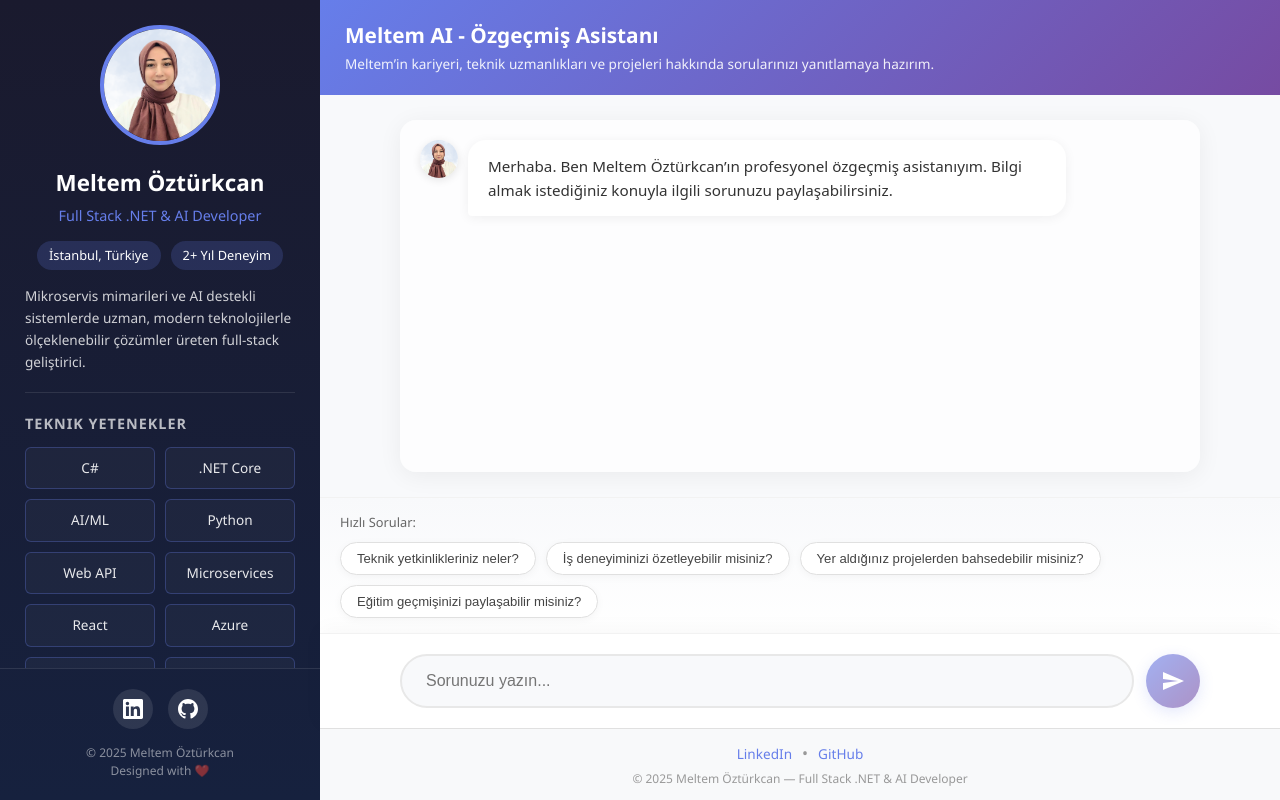
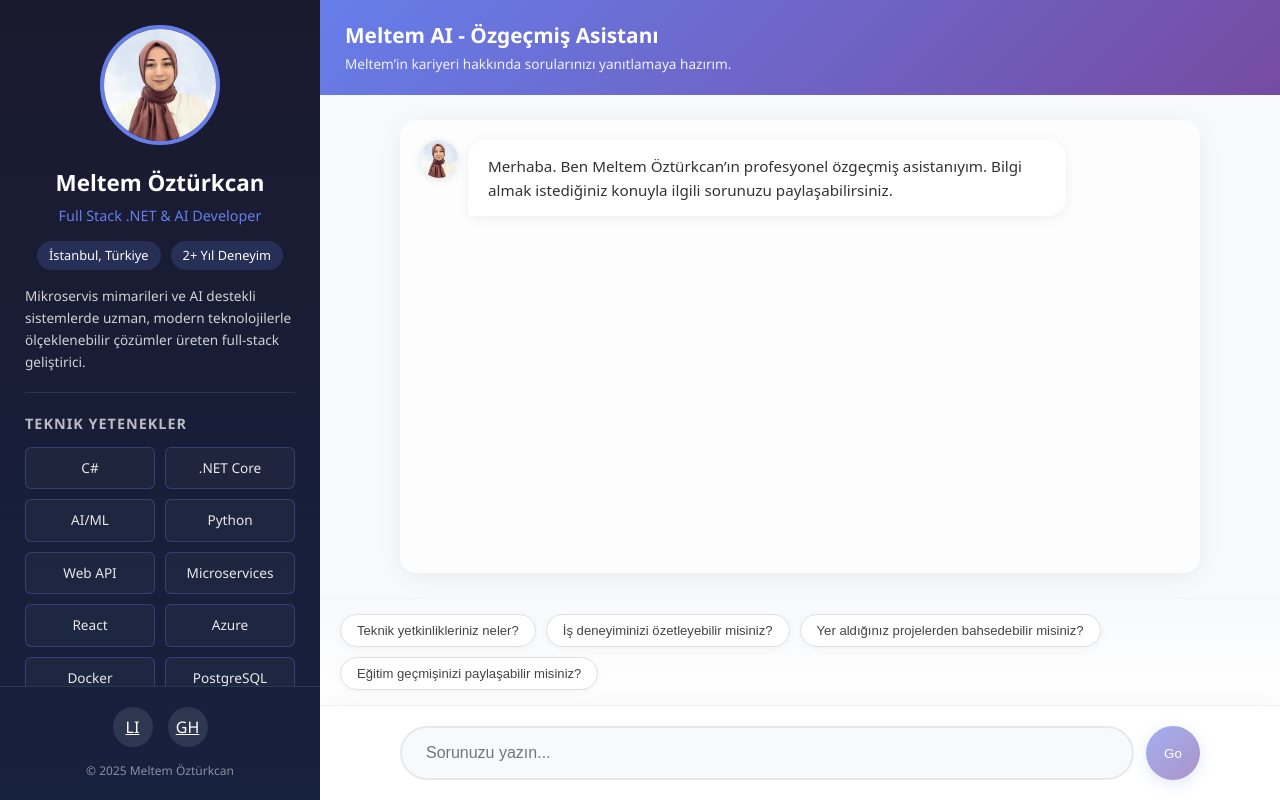
Before and after one commit to meltemozturkcan/cv-assistant-ui, a React app: page / in a window 1280 px wide. Built offline with nearby package versions, Linux system fonts and the light colour scheme; the HTML template or start-up script is replaced by a standard one.

Commit message:
feat: improve CV assistant UI son

```diff
--- a/src/App.css
+++ b/src/App.css
@@ -23,6 +23,10 @@ body {
   display: flex;
   flex-direction: column;
   flex-shrink: 0;
+  height: 100vh;
+  /* Animasyon ekledik */
+  transition: transform 0.3s ease-in-out;
+  z-index: 1000; /* En üstte durması için */
 }
 
 .sidebar-content {
@@ -554,54 +558,52 @@ body {
 
 /* ==================== RESPONSIVE ==================== */
 
-/* Mobil: sidebar overlay, default chat full genişlik */
+
 @media (max-width: 900px) {
   .mobile-header {
     display: flex;
+    position: sticky;
+    top: 0;
+    z-index: 900;
   }
 
   .sidebar {
-    position: fixed;
+    position: fixed; /* Mobilde sayfadan bağımsız olsun */
     top: 0;
     left: 0;
     height: 100vh;
-    width: 80%;
+    width: 80%; /* Genişlik ayarı */
     max-width: 320px;
-    z-index: 100;
+
+    /* VARSAYILAN OLARAK EKRAN DIŞINA İTİYORUZ */
+    transform: translateX(-100%);
+    box-shadow: none;
   }
 
+  /* React'ten 'open' class'ı geldiğinde içeri kaydır */
+  .sidebar.open {
+    transform: translateX(0);
+    box-shadow: 10px 0 30px rgba(0,0,0,0.5);
+  }
+
+  /* Sidebar açılınca main content'in ezilmesini engeller */
   .main-content {
     width: 100%;
   }
 
-  .chat-header {
-    display: none;
-  }
-
-  .message {
-    max-width: 90%;
-  }
-
-  .bottom-questions {
-    display: none;
-  }
-
-  .quick-btns button {
-    font-size: 0.75rem;
-    padding: 5px 10px;
-  }
+  /* Mobilde header'ı sidebar'ın altında bırakmak isterseniz display: none yapabilirsiniz */
+  /* Ama overlay olduğu için gerek yok */
 }
 
-/* Desktop: sidebar her zaman görünür */
 @media (min-width: 901px) {
   .mobile-header {
     display: none;
   }
 
+  /* Desktopta her zaman görünür ve akışta yer alır */
   .sidebar {
     position: static;
-    height: auto;
-    display: flex;
+    transform: none !important; /* Mobildeki transformu iptal et */
   }
 }
 
--- a/src/App.jsx
+++ b/src/App.jsx
@@ -3,6 +3,7 @@ import axios from 'axios'
 import './App.css'
 import ReactMarkdown from 'react-markdown'
 
+// ... (Sabitleriniz: AVATAR_URL, API_URL, QUICK_QUESTIONS, SKILLS aynı kalsın) ...
 const AVATAR_URL = '/meltem.png'
 const API_URL = 'https://cv-assistant-duuy.onrender.com/ask'
 
@@ -14,39 +15,24 @@ const QUICK_QUESTIONS = [
 ]
 
 const SKILLS = [
-  'C#',
-  '.NET Core',
-  'AI/ML',
-  'Python',
-  'Web API',
-  'Microservices',
-  'React',
-  'Azure',
-  'Docker',
-  'PostgreSQL',
-  'MSSQL',
-  'GitHub'
+  'C#', '.NET Core', 'AI/ML', 'Python', 'Web API', 'Microservices',
+  'React', 'Azure', 'Docker', 'PostgreSQL', 'MSSQL', 'GitHub'
 ]
 
 function App() {
+  // ... State tanımları aynı ...
   const [messages, setMessages] = useState([
     {
       role: 'assistant',
-      content:
-        'Merhaba. Ben Meltem Öztürkcan’ın profesyonel özgeçmiş asistanıyım. Bilgi almak istediğiniz konuyla ilgili sorunuzu paylaşabilirsiniz.'
+      content: 'Merhaba. Ben Meltem Öztürkcan’ın profesyonel özgeçmiş asistanıyım. Bilgi almak istediğiniz konuyla ilgili sorunuzu paylaşabilirsiniz.'
     }
   ])
   const [input, setInput] = useState('')
   const [isLoading, setIsLoading] = useState(false)
-
-  // Sidebar mobilde açık mı?
   const [isSidebarOpen, setIsSidebarOpen] = useState(false)
 
-  // Ekran mobil mi? (sadece client’ta, ilk açılışta doğru gelsin)
-  const [isMobile, setIsMobile] = useState(() => {
-    if (typeof window === 'undefined') return false
-    return window.innerWidth <= 900
-  })
+  // isMobile state'ine artık render için ihtiyacımız yok ama overlay kontrolü için tutabiliriz
+  const [isMobile, setIsMobile] = useState(false)
 
   const messagesEndRef = useRef(null)
 
@@ -58,59 +44,44 @@ function App() {
     scrollToBottom()
   }, [messages])
 
-  // Resize ile mobil/desktop durumunu güncelle
   useEffect(() => {
-    const handleResize = () => {
-      if (typeof window === 'undefined') return
-      const mobile = window.innerWidth <= 900
-      setIsMobile(mobile)
-
-      // Desktop’a geçince sidebar hep açık olsun (görünsün)
-      if (!mobile) {
-        setIsSidebarOpen(false)
+    // İlk açılışta ve resize'da mobil kontrolü
+    const checkMobile = () => {
+      setIsMobile(window.innerWidth <= 900)
+      if (window.innerWidth > 900) {
+        setIsSidebarOpen(false) // Desktopa geçince state'i resetle
       }
     }
 
-    handleResize()
-    window.addEventListener('resize', handleResize)
-    return () => window.removeEventListener('resize', handleResize)
+    checkMobile()
+    window.addEventListener('resize', checkMobile)
+    return () => window.removeEventListener('resize', checkMobile)
   }, [])
 
   const sendMessage = async (e, questionText = null) => {
     if (e) e.preventDefault()
-
     const userMessage = questionText || input.trim()
     if (!userMessage || isLoading) return
 
     setInput('')
-    // Mobilde bir soru sorduktan sonra menüyü kapat
-    setIsSidebarOpen(false)
+    setIsSidebarOpen(false) // Mesaj gönderince mobilde menüyü kapat
 
     setMessages(prev => [...prev, { role: 'user', content: userMessage }])
     setIsLoading(true)
 
     try {
-      const response = await axios.post(API_URL, {
-        question: userMessage
-      })
-
+      const response = await axios.post(API_URL, { question: userMessage })
       const cleanedAnswer = response.data.answer
         .replace(/\n{3,}/g, '\n\n')
         .replace(/^\s+/gm, '')
         .trim()
 
-      setMessages(prev => [
-        ...prev,
-        { role: 'assistant', content: cleanedAnswer }
-      ])
+      setMessages(prev => [...prev, { role: 'assistant', content: cleanedAnswer }])
     } catch (error) {
       console.error('Hata:', error)
       setMessages(prev => [
         ...prev,
-        {
-          role: 'assistant',
-          content: 'Üzgünüm, bir hata oluştu. Lütfen tekrar deneyin.'
-        }
+        { role: 'assistant', content: 'Üzgünüm, bir hata oluştu. Lütfen tekrar deneyin.' }
       ])
     } finally {
       setIsLoading(false)
@@ -127,134 +98,84 @@ function App() {
       <div className="mobile-header">
         <button
           className="menu-btn"
-          onClick={() => setIsSidebarOpen(prev => !prev)}
+          onClick={() => setIsSidebarOpen(true)} // Sadece açma işlemi
         >
           ☰
         </button>
         <div className="mobile-title">
-          <img
-            src={AVATAR_URL}
-            alt="Meltem Öztürkcan"
-            className="mobile-avatar"
-          />
+          <img src={AVATAR_URL} alt="Meltem Öztürkcan" className="mobile-avatar" />
           <span>Meltem Öztürkcan</span>
         </div>
       </div>
 
-      {/* Sidebar
-          Desktop: her zaman render
-          Mobil: sadece isSidebarOpen = true iken render
+      {/*
+         SIDEBAR DÜZELTME:
+         Koşullu render'ı kaldırdık. className ile kontrol ediyoruz.
+         Desktopta 'sidebar', Mobilde açıkken 'sidebar open' oluyor.
       */}
-      {(!isMobile || isSidebarOpen) && (
-        <aside className="sidebar">
+      <aside className={`sidebar ${isSidebarOpen ? 'open' : ''}`}>
         <div className="sidebar-content">
           <div className="profile-section">
-              <img
-                src={AVATAR_URL}
-                alt="Meltem Öztürkcan"
-                className="avatar-img"
-              />
+            <img src={AVATAR_URL} alt="Meltem Öztürkcan" className="avatar-img" />
             <h2>Meltem Öztürkcan</h2>
             <p className="title">Full Stack .NET &amp; AI Developer</p>
-
-              <div
-                style={{
-                  display: 'flex',
-                  flexDirection: 'row',
-                  gap: '10px',
-                  justifyContent: 'center',
-                  marginBottom: '15px'
-                }}
-              >
+            <div style={{ display: 'flex', gap: '10px', justifyContent: 'center', marginBottom: '15px' }}>
               <span className="badge">İstanbul, Türkiye</span>
               <span className="badge">2+ Yıl Deneyim</span>
             </div>
-
             <p className="bio">
-                Mikroservis mimarileri ve AI destekli sistemlerde uzman, modern
-                teknolojilerle ölçeklenebilir çözümler üreten full-stack
-                geliştirici.
+              Mikroservis mimarileri ve AI destekli sistemlerde uzman, modern teknolojilerle ölçeklenebilir çözümler üreten full-stack geliştirici.
             </p>
           </div>
 
-            {/* Teknik Yetenekler */}
           <div className="skills-section">
             <h3>Teknik Yetenekler</h3>
             <div className="skills-grid">
               {SKILLS.map((skill, index) => (
-                  <span key={index} className="skill-tag">
-                    {skill}
-                  </span>
+                <span key={index} className="skill-tag">{skill}</span>
               ))}
             </div>
           </div>
 
-            {/* Uzmanlık Alanları */}
           <div className="expertise-section">
             <h3>Uzmanlık Alanları</h3>
             <div className="expertise-list">
-                <div className="expertise-item">
-                  Full Stack .NET Development
-                </div>
+              <div className="expertise-item">Full Stack .NET Development</div>
               <div className="expertise-item">AI/ML Integration</div>
               <div className="expertise-item">DevOps &amp; Cloud</div>
               <div className="expertise-item">Frontend &amp; UI/UX</div>
             </div>
           </div>
 
-            {/* CV İndir */}
-            <a href="/cv.pdf" download className="download-btn">
-              📄 Özgeçmişi İncele
-            </a>
+          <a href="/cv.pdf" download className="download-btn">📄 Özgeçmişi İncele</a>
         </div>
 
         <div className="sidebar-footer">
+           {/* ... Footer içeriği aynı ... */}
            <div className="social-links">
-              <a
-                href="https://www.linkedin.com/in/meltem-öztürkcan"
-                target="_blank"
-                rel="noopener noreferrer"
-              >
-                <svg viewBox="0 0 24 24" fill="currentColor">
-                  <path d="M20.447 20.452h-3.554v-5.569c0-1.328-.027-3.037-1.852-3.037-1.853 0-2.136 1.445-2.136 2.939v5.667H9.351V9h3.414v1.561h.046c.477-.9 1.637-1.85 3.37-1.85 3.601 0 4.267 2.37 4.267 5.455v6.286zM5.337 7.433c-1.144 0-2.063-.926-2.063-2.065 0-1.138.92-2.063 2.063-2.063 1.14 0 2.064.925 2.064 2.063 0 1.139-.925 2.065-2.064 2.065zm1.782 13.019H3.555V9h3.564v11.452zM22.225 0H1.771C.792 0 0 .774 0 1.729v20.542C0 23.227.792 24 1.771 24h20.451C23.2 24 24 23.227 24 22.271V1.729C24 .774 23.2 0 22.222 0h.003z" />
-                </svg>
-              </a>
-              <a
-                href="https://github.com/meltemozturkcan"
-                target="_blank"
-                rel="noopener noreferrer"
-              >
-                <svg viewBox="0 0 24 24" fill="currentColor">
-                  <path d="M12 0c-6.626 0-12 5.373-12 12 0 5.302 3.438 9.8 8.207 11.387.599.111.793-.261.793-.577v-2.234c-3.338.726-4.033-1.416-4.033-1.416-.546-1.387-1.333-1.756-1.333-1.756-1.089-.745.083-.729.083-.729 1.205.084 1.839 1.237 1.839 1.237 1.07 1.834 2.807 1.304 3.492.997.107-.775.418-1.305.762-1.604-2.665-.305-5.467-1.334-5.467-5.931 0-1.311.469-2.381 1.236-3.221-.124-.303-.535-1.524.117-3.176 0 0 1.008-.322 3.301 1.23.957-.266 1.983-.399 3.003-.404 1.02.005 2.047.138 3.006.404 2.291-1.552 3.297-1.23 3.297-1.23.653 1.653.242 2.874.118 3.176.77.84 1.235 1.911 1.235 3.221 0 4.609-2.807 5.624-5.479 5.921.43.372.823 1.102.823 2.222v3.293c0 .319.192.694.801.576 4.765-1.589 8.199-6.086 8.199-11.386 0-6.627-5.373-12-12-12z" />
-                </svg>
-              </a>
+              {/* Linklerinizi buraya koyun */}
+              <a href="https://linkedin.com" target="_blank">LI</a>
+              <a href="https://github.com" target="_blank">GH</a>
            </div>
-            <p className="copyright">
-              © 2025 Meltem Öztürkcan
-              <br />
-              Designed with ❤️
-            </p>
+           <p className="copyright">© 2025 Meltem Öztürkcan</p>
         </div>
       </aside>
-      )}
 
-      {/* Overlay: sadece mobilde ve sidebar açıkken */}
-      {isMobile && isSidebarOpen && (
+      {/* Overlay: Sadece mobilde ve menü açıkken görünür */}
       <div
-          className="overlay"
+        className={`overlay ${isSidebarOpen ? 'active' : ''}`}
         onClick={() => setIsSidebarOpen(false)}
+        style={{
+           display: (isMobile && isSidebarOpen) ? 'block' : 'none'
+        }}
       />
-      )}
 
-      {/* Ana Chat Alanı */}
       <main className="main-content">
+        {/* ... Main content içeriği tamamen aynı ... */}
         <header className="chat-header">
           <div className="header-info">
             <h1>Meltem AI - Özgeçmiş Asistanı</h1>
-            <p>
-              Meltem’in kariyeri, teknik uzmanlıkları ve projeleri hakkında
-              sorularınızı yanıtlamaya hazırım.
-            </p>
+            <p>Meltem’in kariyeri hakkında sorularınızı yanıtlamaya hazırım.</p>
           </div>
         </header>
 
@@ -263,42 +184,28 @@ function App() {
             {messages.map((message, index) => (
               <div key={index} className={`message ${message.role}`}>
                 {message.role === 'assistant' && (
-                  <img
-                    src={AVATAR_URL}
-                    alt="Bot"
-                    className="message-avatar"
-                  />
+                  <img src={AVATAR_URL} alt="Bot" className="message-avatar" />
                 )}
                 <div className="message-content">
                   <ReactMarkdown>{message.content}</ReactMarkdown>
                 </div>
               </div>
             ))}
-
             {isLoading && (
               <div className="message assistant">
                 <img src={AVATAR_URL} alt="Bot" className="message-avatar" />
-                <div className="message-content loading">
-                  <span className="dot"></span>
-                  <span className="dot"></span>
-                  <span className="dot"></span>
-                </div>
+                <div className="message-content loading">...</div>
               </div>
             )}
-
             <div ref={messagesEndRef} />
           </div>
         </div>
 
         <div className="bottom-questions">
-          <p>Hızlı Sorular:</p>
+            {/* Quick questions kodunuz aynı */}
              <div className="quick-btns">
             {QUICK_QUESTIONS.map((q, i) => (
-              <button
-                key={i}
-                onClick={() => handleQuickQuestion(q)}
-                disabled={isLoading}
-              >
+              <button key={i} onClick={() => handleQuickQuestion(q)} disabled={isLoading}>
                 {q}
               </button>
             ))}
@@ -314,34 +221,9 @@ function App() {
               placeholder="Sorunuzu yazın..."
               disabled={isLoading}
             />
-            <button type="submit" disabled={isLoading || !input.trim()}>
-              <svg viewBox="0 0 24 24" fill="currentColor" width="24" height="24">
-                <path d="M2.01 21L23 12 2.01 3 2 10l15 2-15 2z" />
-              </svg>
-            </button>
+            <button type="submit" disabled={isLoading || !input.trim()}>Go</button>
           </form>
         </footer>
-
-        <div className="main-footer">
-          <div className="footer-links">
-            <a
-              href="https://www.linkedin.com/in/meltem-öztürkcan"
-              target="_blank"
-              rel="noopener noreferrer"
-            >
-              LinkedIn
-            </a>
-            <span>•</span>
-            <a
-              href="https://github.com/meltemozturkcan"
-              target="_blank"
-              rel="noopener noreferrer"
-            >
-              GitHub
-            </a>
-          </div>
-          <p>© 2025 Meltem Öztürkcan — Full Stack .NET &amp; AI Developer</p>
-        </div>
       </main>
     </div>
   )
```
Lines whose indentation alone changed are shown as unchanged.
